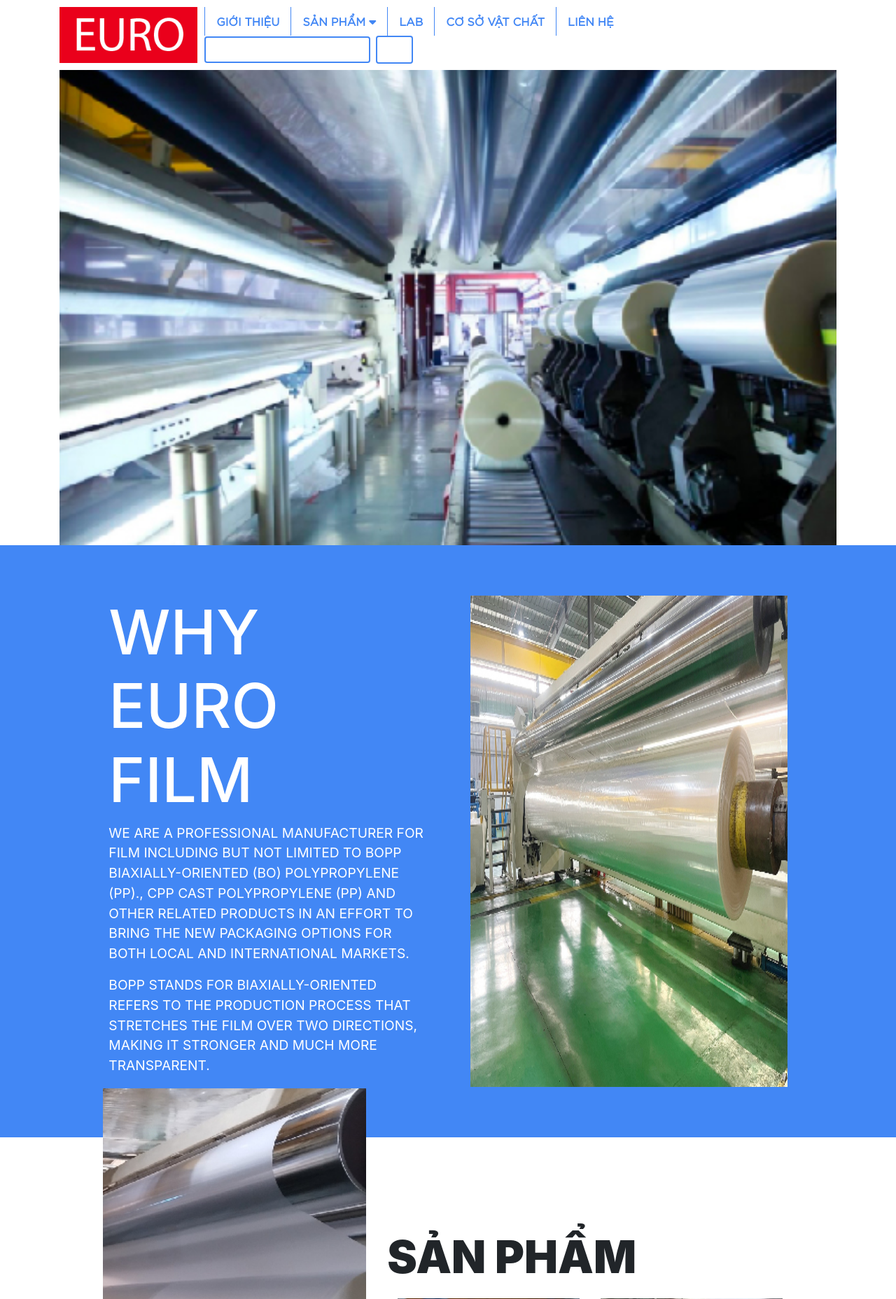
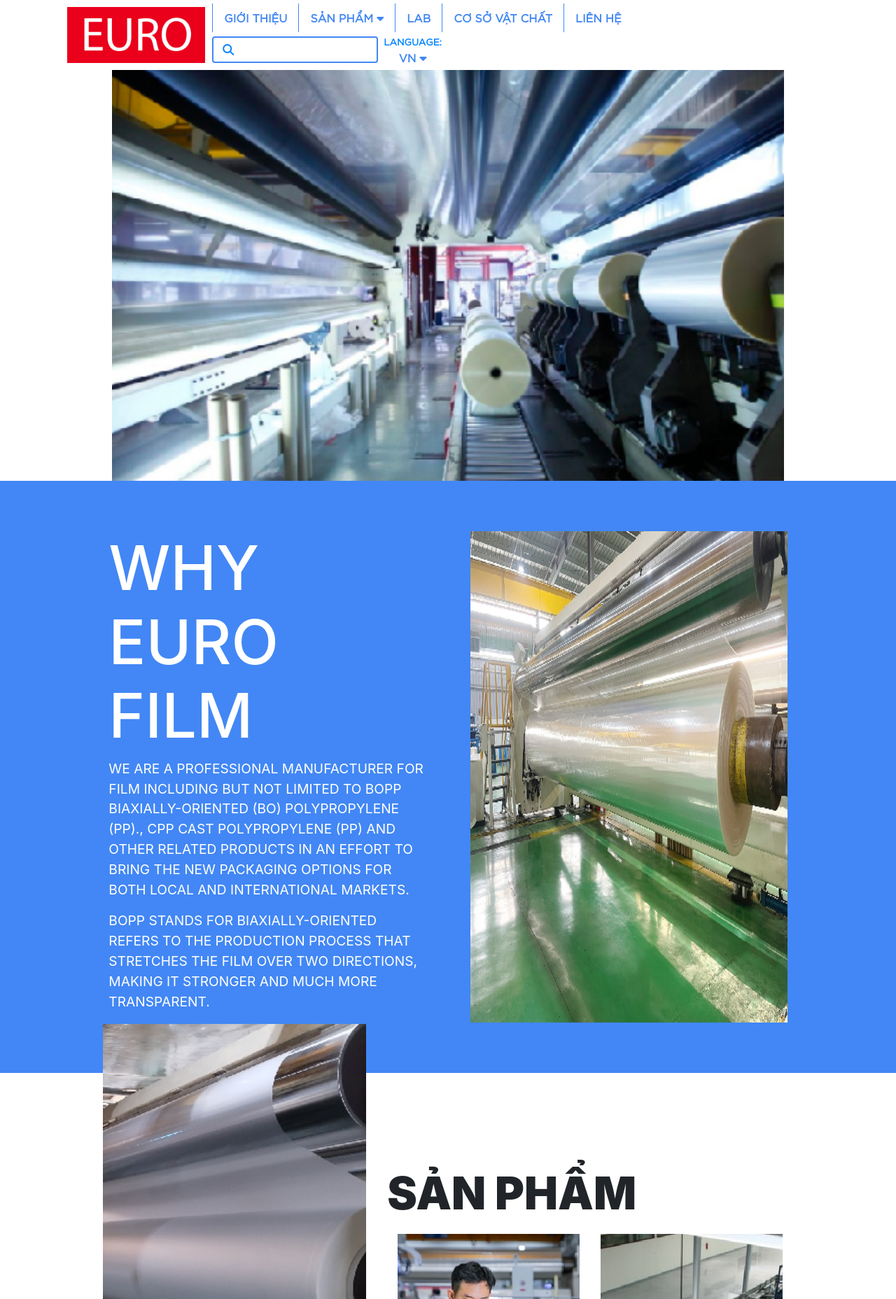
Before and after one commit to mnit016/mnit016.github.io, a PHP site: page / in a window 1280 px wide. Shown: the top 1856 px of the page at 70% size. Run offline with PHP 8.4, Linux system fonts and the light colour scheme; some libraries are stand-ins or nearby versions.

Commit message:
udpate nav

```diff
--- a/public/components/navbar.html
+++ b/public/components/navbar.html
@@ -1,6 +1,6 @@
 <nav class="euro-font-content-book">
     <div class="">
-        <div class="container">
+        <div class="w-85 m-auto font-weight-bold">
             <div class="col-12">
                 <img src="./ext/img/LOGO-EURO.jpg" alt="">
                 <ul class="row">
@@ -21,10 +21,16 @@
                     </li>
                     <li class="nav-item">
                         <form class="form-inline my-2 my-lg-0">
-                            <input class="form-control mr-sm-2" type="search" aria-label="Search" />
-                            <button class="btn btn-outline-success my-2 my-sm-0" type="submit">
-                                VN
-                            </button>
+                            <div class="d-flex align-items-center position-relative">
+                                <input class="form-control mr-sm-2" type="search" aria-label="Search" />
+                                <i class="fa-solid fa-magnifying-glass position-absolute text-blue" style="left: 15px;"></i>
+                            </div>
+                            <div>
+                                <b class="text-blue" style="font-size: smaller;">
+                                    LANGUAGE:
+                                </b>
+                                <a class="nav-link dropdown-icon-after p-0" href="#">VN</a>
+                            </div>
                         </form>
                     </li>
                 </ul>
--- a/public/css/common.css
+++ b/public/css/common.css
@@ -1,3 +1,6 @@
+html {
+    scroll-behavior: smooth;
+}
 
 .center-div {
     display: flex;
@@ -44,6 +47,10 @@
     color: #ea001b !important;
 }
 
+.text-blue {
+    color: #0284fe !important
+}
+
 .background-red {
     background-color: #ea001b !important;
 }
@@ -75,6 +82,10 @@ textarea {
     font-family: FontAwesome;
     font-size: 16px;
     padding-left: 5px;
+}
+
+.align-items-center {
+    align-items: center;
 }
 
 @font-face {
--- a/public/index.html
+++ b/public/index.html
@@ -19,7 +19,7 @@
     <html-include src="./components/navbar.html"></html-include>
 
     <div class="home-video">
-        <div class="container">
+        <div class="w-75 m-auto">
             <div class="row">
                 <img src="./ext/img/4.4.jpg">
             </div>
@@ -218,7 +218,7 @@
     <footer>
         <html-include src="./components/footer.html"></html-include>
     </footer>
-    <script src="https://kit.fontawesome.com/0b904fb5b8.js" crossorigin="anonymous"></script>
+    <script src="https://kit.fontawesome.com/4e75f15372.js" crossorigin="anonymous"></script>
     <script src="lib/js/jquery.min.js"></script>
     <script src="lib/js/bootstrap.min.js"></script>
     <script src="./js/script.js"></script>
```
